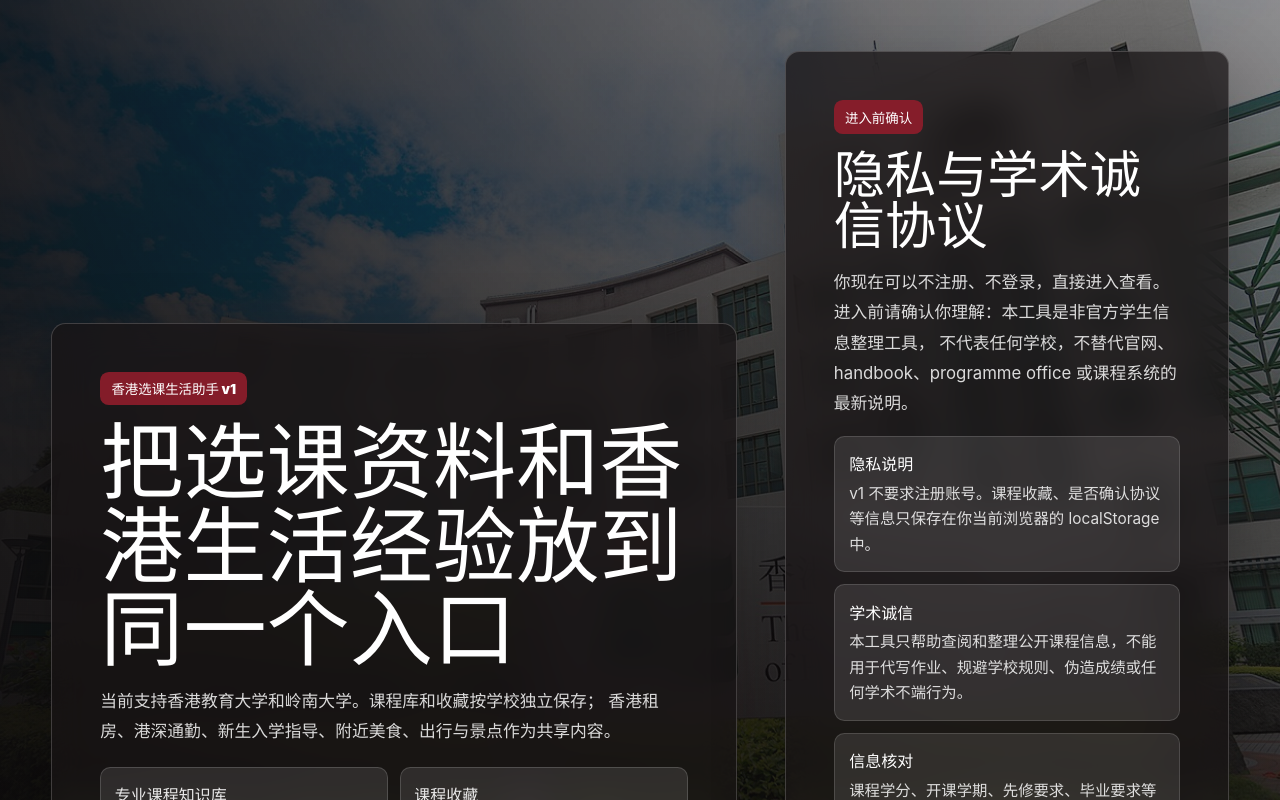
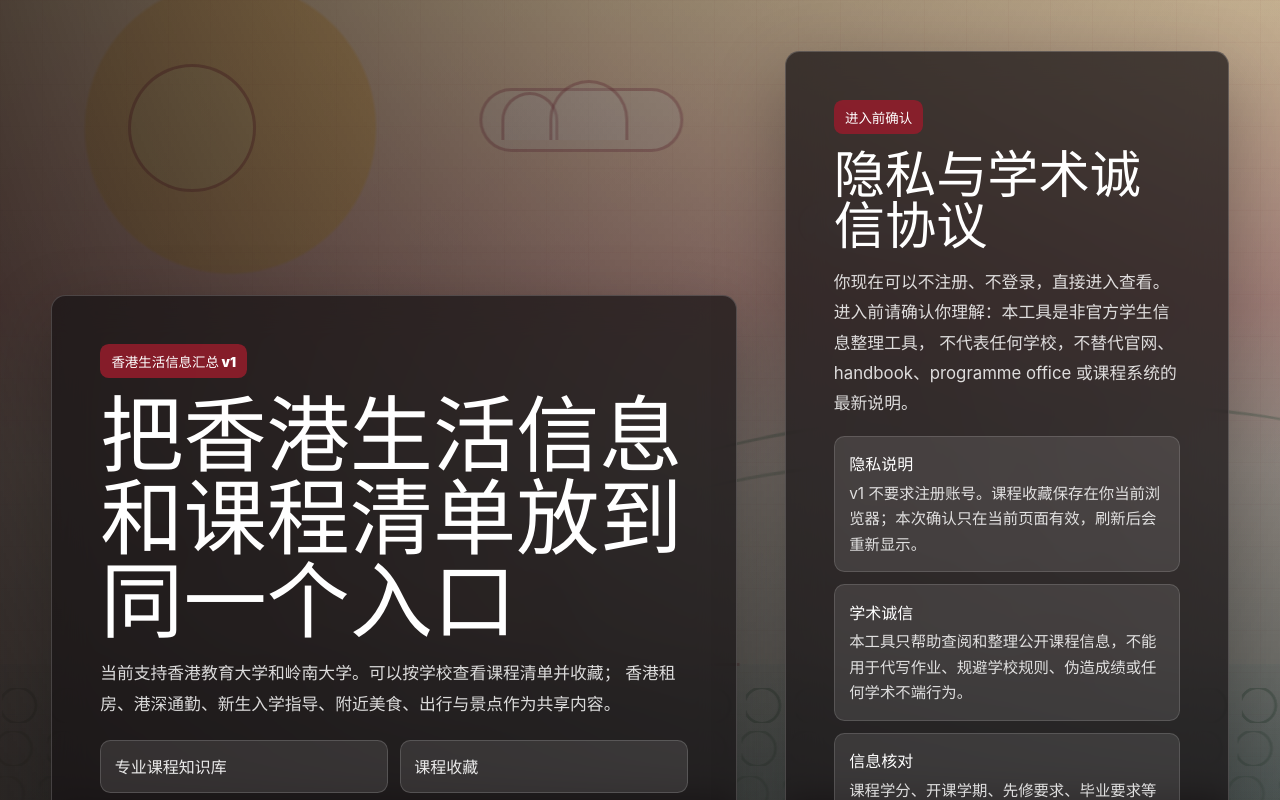
Before and after one commit to nanzhuyin/student-life-notes-hk, a React (Vite) app: page / in a window 1280 px wide. Shown: the top 800 px of the page. Built offline with nearby package versions, Linux system fonts and the light colour scheme.

Commit message:
Refresh landing experience and favorites

```diff
--- a/index.html
+++ b/index.html
@@ -5,9 +5,9 @@
     <meta name="viewport" content="width=device-width, initial-scale=1.0" />
     <meta
       name="description"
-      content="香港选课生活助手 v1 是一个非官方学生信息工具，支持香港教育大学和岭南大学课程库，并整理租房、通勤、饮食、出行和新生经验。"
+      content="香港生活信息汇总 v1 是一个非官方学生信息工具，支持香港教育大学和岭南大学课程清单，并整理租房、通勤、饮食、出行和新生经验。"
     />
-    <title>香港选课生活助手 v1</title>
+    <title>香港生活信息汇总 v1</title>
   </head>
   <body>
     <div id="root"></div>
--- a/src/App.tsx
+++ b/src/App.tsx
@@ -60,6 +60,7 @@ type Route =
   | { name: 'section'; id: string }
   | { name: 'post'; id: string }
   | { name: 'search'; keyword: string }
+  | { name: 'favorites' }
   | { name: 'admin' }
   | { name: 'about' };
 
@@ -90,7 +91,7 @@ function getRoute(): Route {
   if (path === 'category' && rest[0]) return { name: 'section', id: sectionIdByCategory[rest[0] as CategoryKey] || rest[0] };
   if (path === 'post' && rest[0]) return { name: 'post', id: decodeURIComponent(rest[0]) };
   if (path === 'search') return { name: 'search', keyword: new URLSearchParams(queryPart).get('q') || '' };
-  if (path === 'plan' || path === 'favorites') return { name: 'courses' };
+  if (path === 'plan' || path === 'favorites') return { name: 'favorites' };
   if (path === 'admin') return { name: 'admin' };
   if (path === 'about') return { name: 'about' };
   return { name: 'home' };
@@ -251,13 +252,14 @@ function Header({
       <button className="brand-button" onClick={() => go('/')}>
         <span className="brand-mark">v1</span>
         <span>
-          <strong>香港选课生活助手</strong>
+          <strong>香港生活信息汇总</strong>
           <small>{activeSchool.name} · Student Life Notes</small>
         </span>
       </button>
       <nav className="top-nav">
         <button onClick={() => go('/')}>首页</button>
         <button onClick={() => go('/courses')}>课程库</button>
+        <button onClick={() => go('/favorites')}>我的收藏</button>
         <button onClick={() => go('/admin')}>管理视角</button>
       </nav>
       <div className="school-switcher">
@@ -312,16 +314,42 @@ function LandingPage({
   return (
     <main className="landing-shell">
       <section className="landing-page">
-        <div className="landing-bg-layer eduhk-bg" aria-hidden="true"></div>
-        <div className="landing-bg-layer lingnan-bg" aria-hidden="true"></div>
+        <div className="hk-sketch" aria-hidden="true">
+          <div className="sketch-sun"></div>
+          <div className="sketch-cloud cloud-a"></div>
+          <div className="sketch-cloud cloud-b"></div>
+          <div className="sketch-hills"></div>
+          <div className="sketch-skyline">
+            <span className="tower tall"></span>
+            <span className="tower slim"></span>
+            <span className="tower block"></span>
+            <span className="tower round"></span>
+            <span className="tower short"></span>
+          </div>
+          <div className="sketch-sign sign-food">茶餐厅</div>
+          <div className="sketch-sign sign-bus">巴士站</div>
+          <div className="sketch-tram">
+            <span></span>
+            <span></span>
+            <span></span>
+          </div>
+          <div className="sketch-harbor">
+            <span className="wave wave-a"></span>
+            <span className="wave wave-b"></span>
+            <span className="wave wave-c"></span>
+          </div>
+          <div className="sketch-ferry">
+            <span></span>
+          </div>
+        </div>
         <div className="landing-shade" aria-hidden="true"></div>
 
         <div className="landing-copy">
           <div className="landing-overlay intro-panel">
-            <span className="landing-kicker">香港选课生活助手 v1</span>
-            <h1>把选课资料和香港生活经验放到同一个入口</h1>
+            <span className="landing-kicker">香港生活信息汇总 v1</span>
+            <h1>把香港生活信息和课程清单放到同一个入口</h1>
             <p>
-              当前支持香港教育大学和岭南大学。课程库和收藏按学校独立保存；
+              当前支持香港教育大学和岭南大学。可以按学校查看课程清单并收藏；
               香港租房、港深通勤、新生入学指导、附近美食、出行与景点作为共享内容。
             </p>
             <div className="landing-feature-grid">
@@ -345,7 +373,7 @@ function LandingPage({
           <div className="agreement-list">
             <div>
               <strong>隐私说明</strong>
-              <p>v1 不要求注册账号。课程收藏、是否确认协议等信息只保存在你当前浏览器的 localStorage 中。</p>
+              <p>v1 不要求注册账号。课程收藏保存在你当前浏览器；本次确认只在当前页面有效，刷新后会重新显示。</p>
             </div>
             <div>
               <strong>学术诚信</strong>
@@ -374,12 +402,6 @@ function LandingPage({
             确认进入
           </button>
 
-          <div className="photo-credit">
-            背景图来源：
-            <a href="https://commons.wikimedia.org/wiki/File:EdUHK_Campus_View.jpg" target="_blank" rel="noreferrer">EdUHK Campus View</a>
-            <span> / </span>
-            <a href="https://commons.wikimedia.org/wiki/File:Lingnan_University_Campus_Overview_201410.jpg" target="_blank" rel="noreferrer">Lingnan University Campus Overview</a>
-          </div>
         </div>
 
         {confirmOpen && (
@@ -450,8 +472,8 @@ function HomePage({ activeSchool }: { activeSchool: School }) {
       <section className="hero">
         <div className="hero-copy">
           <span className="eyebrow">v1 · 双学校平台 / 网页版</span>
-          <h1>选课和香港生活信息，放到同一个入口</h1>
-          <p>先选学校，课程库和收藏独立保存；租房、通勤、美食、出行等生活内容共享给两个学校一起用。</p>
+          <h1>香港生活信息汇总，放到同一个入口</h1>
+          <p>先选学校查看课程清单，也可以收藏课程；租房、通勤、美食、出行等生活内容共享给两个学校一起用。</p>
           <SearchBox />
           <div className="hero-stats">
             <span><strong>{platformData.schools.length}</strong> 学校</span>
@@ -968,6 +990,51 @@ function SearchPage({ keyword, activeSchool }: { keyword: string; activeSchool:
   );
 }
 
+function FavoritesPage({
+  activeSchool,
+  favoriteCourseIds,
+  onToggleFavoriteCourse
+}: {
+  activeSchool: School;
+  favoriteCourseIds: string[];
+  onToggleFavoriteCourse: (id: string) => void;
+}) {
+  const schoolCourses = getCourses(activeSchool.id);
+  const favoriteCourses = schoolCourses.filter((course) => favoriteCourseIds.includes(course.id));
+
+  return (
+    <section className="page-panel">
+      <div className="page-title-block centered">
+        <span className="eyebrow">本机保存</span>
+        <h1>{activeSchool.shortName}我的收藏</h1>
+        <p>收藏只保存在当前浏览器，并按学校独立保存。</p>
+      </div>
+      <div className="page-toolbar-actions">
+        <button className="secondary-action" onClick={() => go('/courses')}>继续看课程</button>
+      </div>
+
+      {!favoriteCourses.length && (
+        <div className="empty-state">
+          <strong>暂无收藏课程</strong>
+          <span>去课程库里收藏几门，之后可以在这里快速打开。</span>
+        </div>
+      )}
+
+      <div className="course-list compact">
+        {favoriteCourses.map((course) => (
+          <article key={course.id} className="course-result with-action">
+            <button onClick={() => go(`/course/${encodeURIComponent(course.id)}`)}>
+              <strong>{course.titleZh}</strong>
+              <span>{course.programmeTitle} · {formatCreditsText(course)}</span>
+            </button>
+            <button onClick={() => onToggleFavoriteCourse(course.id)}>取消收藏</button>
+          </article>
+        ))}
+      </div>
+    </section>
+  );
+}
+
 function AdminPage({ activeSchool, onChooseSchool }: { activeSchool: School; onChooseSchool: (schoolId: SchoolId) => void }) {
   const [code, setCode] = useState('');
   const [entered, setEntered] = useStoredState('student-life-notes:admin', false);
@@ -1025,7 +1092,7 @@ function AboutPage() {
       <button className="back-button" onClick={() => go('/')}>返回首页</button>
       <div className="page-title-block centered">
         <span className="eyebrow">v1 总结</span>
-        <h1>香港选课生活助手网页版</h1>
+        <h1>香港生活信息汇总网页版</h1>
         <p>由原微信小程序原型转换为 Vite + React + GitHub Pages 版本。</p>
       </div>
       <div className="about-card">
@@ -1048,20 +1115,11 @@ function EmptyPage({ title }: { title: string }) {
 
 export default function App() {
   const route = useRoute();
-  const [hasAcceptedAgreement, setHasAcceptedAgreement] = useStoredState('student-life-notes:accepted-agreement', false);
+  const [hasAcceptedAgreement, setHasAcceptedAgreement] = useState(false);
   const [agreementChecked, setAgreementChecked] = useState(false);
   const [activeSchoolId, setActiveSchoolId] = useStoredState<SchoolId>('student-life-notes:active-school', 'eduhk');
   const activeSchool = getSchool(activeSchoolId);
   const [favoriteCourseIds, setFavoriteCourseIds] = useStoredState<string[]>(getStorageKey('favorite-courses', activeSchoolId), []);
-
-  useEffect(() => {
-    const params = new URLSearchParams(window.location.search);
-    if (window.location.hostname === '127.0.0.1' && params.get('resetAgreement') === '1') {
-      localStorage.removeItem('student-life-notes:accepted-agreement');
-      setHasAcceptedAgreement(false);
-      setAgreementChecked(false);
-    }
-  }, []);
 
   useEffect(() => {
     try {
@@ -1124,11 +1182,18 @@ export default function App() {
         {route.name === 'section' && <SectionPage sectionId={route.id} />}
         {route.name === 'post' && <PostDetailPage id={route.id} />}
         {route.name === 'search' && <SearchPage keyword={route.keyword} activeSchool={activeSchool} />}
+        {route.name === 'favorites' && (
+          <FavoritesPage
+            activeSchool={activeSchool}
+            favoriteCourseIds={favoriteCourseIds}
+            onToggleFavoriteCourse={toggleFavoriteCourse}
+          />
+        )}
         {route.name === 'admin' && <AdminPage activeSchool={activeSchool} onChooseSchool={chooseSchool} />}
         {route.name === 'about' && <AboutPage />}
       </main>
       <footer>
-        <span>香港选课生活助手 v1</span>
+        <span>香港生活信息汇总 v1</span>
         <span>{DISCLAIMER}</span>
       </footer>
     </div>
--- a/src/styles.css
+++ b/src/styles.css
@@ -61,50 +61,351 @@ button {
   overflow: visible;
 }
 
-.landing-bg-layer,
+.hk-sketch,
 .landing-shade {
   position: fixed;
   inset: 0;
 }
 
-.landing-bg-layer {
-  background-position: center;
-  background-size: cover;
-  opacity: 0;
-  transform: scale(1.03);
-  animation: campusFade 12s infinite;
+.hk-sketch {
+  overflow: hidden;
+  background:
+    radial-gradient(circle at 18% 16%, rgba(255, 205, 119, 0.78) 0 9rem, transparent 9.2rem),
+    linear-gradient(180deg, #ffe7bd 0%, #f9c7bd 38%, #f6efe4 58%, #cfe8e0 100%);
 }
 
-.eduhk-bg {
-  background-image: url("/student-life-notes-hk/images/eduhk-campus.jpg");
+.hk-sketch::before {
+  content: "";
+  position: absolute;
+  inset: 0;
+  background-image:
+    linear-gradient(rgba(143, 29, 44, 0.055) 1px, transparent 1px),
+    linear-gradient(90deg, rgba(143, 29, 44, 0.055) 1px, transparent 1px);
+  background-size: 42px 42px;
+  opacity: 0.55;
 }
 
-.lingnan-bg {
-  background-image: url("/student-life-notes-hk/images/lingnan-campus.jpg");
-  animation-delay: 6s;
+.sketch-sun {
+  position: absolute;
+  top: 8vh;
+  left: 10vw;
+  width: clamp(5rem, 10vw, 9rem);
+  aspect-ratio: 1;
+  border: 3px solid rgba(143, 29, 44, 0.42);
+  border-radius: 50%;
+  background: rgba(255, 235, 168, 0.45);
+  animation: sunPulse 5.8s ease-in-out infinite;
+}
+
+.sketch-cloud {
+  position: absolute;
+  width: clamp(7rem, 16vw, 14rem);
+  height: clamp(2.4rem, 5vw, 4.2rem);
+  border: 3px solid rgba(143, 29, 44, 0.32);
+  border-radius: 999px;
+  background: rgba(255, 255, 255, 0.28);
+  animation: cloudDrift 22s linear infinite;
+}
+
+.sketch-cloud::before,
+.sketch-cloud::after {
+  content: "";
+  position: absolute;
+  bottom: 0.55rem;
+  border: 3px solid rgba(143, 29, 44, 0.32);
+  border-bottom: 0;
+  border-radius: 999px 999px 0 0;
+  background: rgba(255, 255, 255, 0.2);
+}
+
+.sketch-cloud::before {
+  left: 1.2rem;
+  width: 3.2rem;
+  height: 2.8rem;
+}
+
+.sketch-cloud::after {
+  left: 4.2rem;
+  width: 4.6rem;
+  height: 3.6rem;
+}
+
+.cloud-a {
+  top: 11vh;
+  left: 42vw;
+}
+
+.cloud-b {
+  top: 24vh;
+  left: 72vw;
+  transform: scale(0.72);
+  animation-delay: -9s;
+}
+
+.sketch-hills {
+  position: absolute;
+  right: -6vw;
+  bottom: 31vh;
+  width: 58vw;
+  height: 18vh;
+  border-top: 4px solid rgba(46, 111, 84, 0.34);
+  border-radius: 54% 46% 0 0;
+  transform: rotate(-3deg);
+  opacity: 0.86;
+}
+
+.sketch-hills::before {
+  content: "";
+  position: absolute;
+  right: 16vw;
+  bottom: 0;
+  width: 42vw;
+  height: 12vh;
+  border-top: 4px solid rgba(46, 111, 84, 0.28);
+  border-radius: 62% 38% 0 0;
+}
+
+.sketch-skyline {
+  position: absolute;
+  right: 8vw;
+  bottom: 25vh;
+  display: flex;
+  align-items: flex-end;
+  gap: clamp(0.45rem, 1vw, 0.9rem);
+  opacity: 0.86;
+}
+
+.tower {
+  position: relative;
+  display: block;
+  width: clamp(2.7rem, 5vw, 4.5rem);
+  border: 3px solid rgba(143, 29, 44, 0.42);
+  border-bottom-width: 4px;
+  border-radius: 0.55rem 0.55rem 0.18rem 0.18rem;
+  background:
+    repeating-linear-gradient(180deg, transparent 0 0.95rem, rgba(143, 29, 44, 0.2) 0.95rem 1.1rem),
+    rgba(255, 255, 255, 0.23);
+  animation: windowGlow 4.8s ease-in-out infinite;
+}
+
+.tower.tall {
+  height: clamp(11rem, 26vh, 18rem);
+}
+
+.tower.slim {
+  width: clamp(1.9rem, 3vw, 2.8rem);
+  height: clamp(14rem, 32vh, 22rem);
+}
+
+.tower.block {
+  height: clamp(8rem, 20vh, 13rem);
+}
+
+.tower.round {
+  height: clamp(10rem, 24vh, 16rem);
+  border-radius: 999px 999px 0.2rem 0.2rem;
+}
+
+.tower.short {
+  height: clamp(6rem, 16vh, 10rem);
+}
+
+.sketch-sign {
+  position: absolute;
+  z-index: 1;
+  display: grid;
+  place-items: center;
+  min-width: 5.5rem;
+  min-height: 2.35rem;
+  border: 3px solid rgba(143, 29, 44, 0.5);
+  border-radius: 0.7rem;
+  color: #7d1c2b;
+  background: rgba(255, 249, 240, 0.7);
+  font-weight: 900;
+  box-shadow: 0 0.7rem 1.5rem rgba(71, 31, 22, 0.08);
+}
+
+.sign-food {
+  left: 10vw;
+  bottom: 30vh;
+  transform: rotate(-3deg);
+}
+
+.sign-bus {
+  right: 12vw;
+  bottom: 17vh;
+  transform: rotate(2deg);
+}
+
+.sketch-tram {
+  position: absolute;
+  left: -18rem;
+  bottom: 18vh;
+  display: flex;
+  gap: 0.55rem;
+  align-items: center;
+  width: clamp(13rem, 22vw, 19rem);
+  height: clamp(4.8rem, 9vw, 7rem);
+  padding: 1rem;
+  border: 4px solid rgba(143, 29, 44, 0.55);
+  border-radius: 1rem 1rem 0.4rem 0.4rem;
+  background: rgba(255, 255, 255, 0.38);
+  box-shadow: 0 1.2rem 2.6rem rgba(71, 31, 22, 0.1);
+  animation: tramPass 18s linear infinite;
+}
+
+.sketch-tram::before {
+  content: "";
+  position: absolute;
+  top: -2.8rem;
+  left: 18%;
+  width: 54%;
+  height: 2.6rem;
+  border-left: 3px solid rgba(143, 29, 44, 0.4);
+  border-right: 3px solid rgba(143, 29, 44, 0.4);
+  transform: skewX(-18deg);
+}
+
+.sketch-tram::after {
+  content: "";
+  position: absolute;
+  left: -15vw;
+  right: -15vw;
+  bottom: -0.85rem;
+  height: 3px;
+  background: rgba(143, 29, 44, 0.32);
+}
+
+.sketch-tram span {
+  flex: 1;
+  height: 58%;
+  border: 3px solid rgba(143, 29, 44, 0.38);
+  border-radius: 0.45rem;
+  background: rgba(255, 232, 205, 0.55);
+}
+
+.sketch-harbor {
+  position: absolute;
+  left: 0;
+  right: 0;
+  bottom: 0;
+  height: 17vh;
+  background: linear-gradient(180deg, rgba(103, 178, 190, 0.1), rgba(90, 163, 177, 0.34));
+}
+
+.wave {
+  position: absolute;
+  left: -10%;
+  width: 120%;
+  height: 2.2rem;
+  background:
+    radial-gradient(circle at 1rem 1.1rem, transparent 0 1rem, rgba(47, 111, 84, 0.35) 1.05rem 1.18rem, transparent 1.22rem) 0 0 / 3.1rem 2.2rem repeat-x;
+  animation: waveSlide 9s linear infinite;
+}
+
+.wave-a {
+  top: 1.5rem;
+}
+
+.wave-b {
+  top: 4.2rem;
+  opacity: 0.78;
+  animation-duration: 12s;
+  animation-direction: reverse;
+}
+
+.wave-c {
+  top: 7rem;
+  opacity: 0.55;
+  animation-duration: 15s;
+}
+
+.sketch-ferry {
+  position: absolute;
+  left: 24vw;
+  bottom: 8vh;
+  width: clamp(9rem, 16vw, 13rem);
+  height: clamp(3.2rem, 6vw, 4.7rem);
+  border: 4px solid rgba(46, 111, 84, 0.42);
+  border-top-left-radius: 1.2rem;
+  border-top-right-radius: 1.2rem;
+  border-bottom-left-radius: 4rem;
+  border-bottom-right-radius: 4rem;
+  background: rgba(255, 255, 255, 0.35);
+  animation: ferryBob 5s ease-in-out infinite;
+}
+
+.sketch-ferry span {
+  position: absolute;
+  top: -2rem;
+  left: 25%;
+  width: 48%;
+  height: 2.2rem;
+  border: 3px solid rgba(46, 111, 84, 0.38);
+  border-radius: 0.6rem 0.6rem 0 0;
+  background: rgba(255, 255, 255, 0.28);
 }
 
 .landing-shade {
   background:
-    linear-gradient(90deg, rgba(14, 12, 13, 0.86), rgba(14, 12, 13, 0.58) 48%, rgba(14, 12, 13, 0.32)),
-    linear-gradient(180deg, rgba(14, 12, 13, 0.15), rgba(14, 12, 13, 0.72));
+    linear-gradient(90deg, rgba(29, 20, 18, 0.78), rgba(29, 20, 18, 0.46) 48%, rgba(29, 20, 18, 0.2)),
+    linear-gradient(180deg, rgba(29, 20, 18, 0.08), rgba(29, 20, 18, 0.58));
 }
 
-@keyframes campusFade {
-  0% {
-    opacity: 0;
+@keyframes sunPulse {
+  0%,
+  100% {
+    transform: scale(1);
   }
-  8% {
-    opacity: 1;
+  50% {
+    transform: scale(1.05);
   }
-  46% {
-    opacity: 1;
+}
+
+@keyframes cloudDrift {
+  from {
+    translate: 0 0;
   }
-  54% {
-    opacity: 0;
+  to {
+    translate: -18vw 0;
   }
+}
+
+@keyframes windowGlow {
+  0%,
   100% {
-    opacity: 0;
+    filter: saturate(1);
+  }
+  50% {
+    filter: saturate(1.25) brightness(1.08);
+  }
+}
+
+@keyframes tramPass {
+  from {
+    transform: translateX(0);
+  }
+  to {
+    transform: translateX(calc(100vw + 32rem));
+  }
+}
+
+@keyframes waveSlide {
+  from {
+    transform: translateX(0);
+  }
+  to {
+    transform: translateX(3.1rem);
+  }
+}
+
+@keyframes ferryBob {
+  0%,
+  100% {
+    transform: translateY(0) rotate(-1deg);
+  }
+  50% {
+    transform: translateY(-0.5rem) rotate(1deg);
   }
 }
 
@@ -282,18 +583,6 @@ button {
   justify-content: flex-end;
   gap: 0.75rem;
   margin-top: 1rem;
-}
-
-.photo-credit {
-  margin-top: 1rem;
-  color: rgba(255, 255, 255, 0.66);
-  font-size: 0.82rem;
-  line-height: 1.5;
-}
-
-.photo-credit a {
-  color: rgba(255, 255, 255, 0.92);
-  font-weight: 800;
 }
 
 .site-header {
@@ -1176,6 +1465,27 @@ footer {
     align-content: center;
   }
 
+  .sketch-skyline {
+    right: -6vw;
+    bottom: 22vh;
+    opacity: 0.58;
+  }
+
+  .sketch-tram {
+    bottom: 14vh;
+    opacity: 0.72;
+  }
+
+  .sign-food {
+    left: 6vw;
+    bottom: 24vh;
+  }
+
+  .sign-bus {
+    right: 6vw;
+    bottom: 12vh;
+  }
+
   .category-grid,
   .course-list,
   .post-grid,
@@ -1251,6 +1561,37 @@ footer {
     padding: 0.75rem;
   }
 
+  .hk-sketch {
+    opacity: 0.9;
+  }
+
+  .landing-shade {
+    background:
+      linear-gradient(180deg, rgba(29, 20, 18, 0.48), rgba(29, 20, 18, 0.72)),
+      linear-gradient(90deg, rgba(29, 20, 18, 0.36), rgba(29, 20, 18, 0.16));
+  }
+
+  .sketch-skyline,
+  .sketch-sign {
+    display: none;
+  }
+
+  .sketch-tram {
+    width: 11rem;
+    height: 4.2rem;
+    bottom: 10vh;
+  }
+
+  .sketch-ferry {
+    left: 52vw;
+    bottom: 6vh;
+    width: 8rem;
+  }
+
+  .sketch-cloud {
+    opacity: 0.6;
+  }
+
   .landing-overlay {
     padding: 1rem;
   }
```
Also changed, not shown: 1 other file (tests, documents, lock files or other folders).
